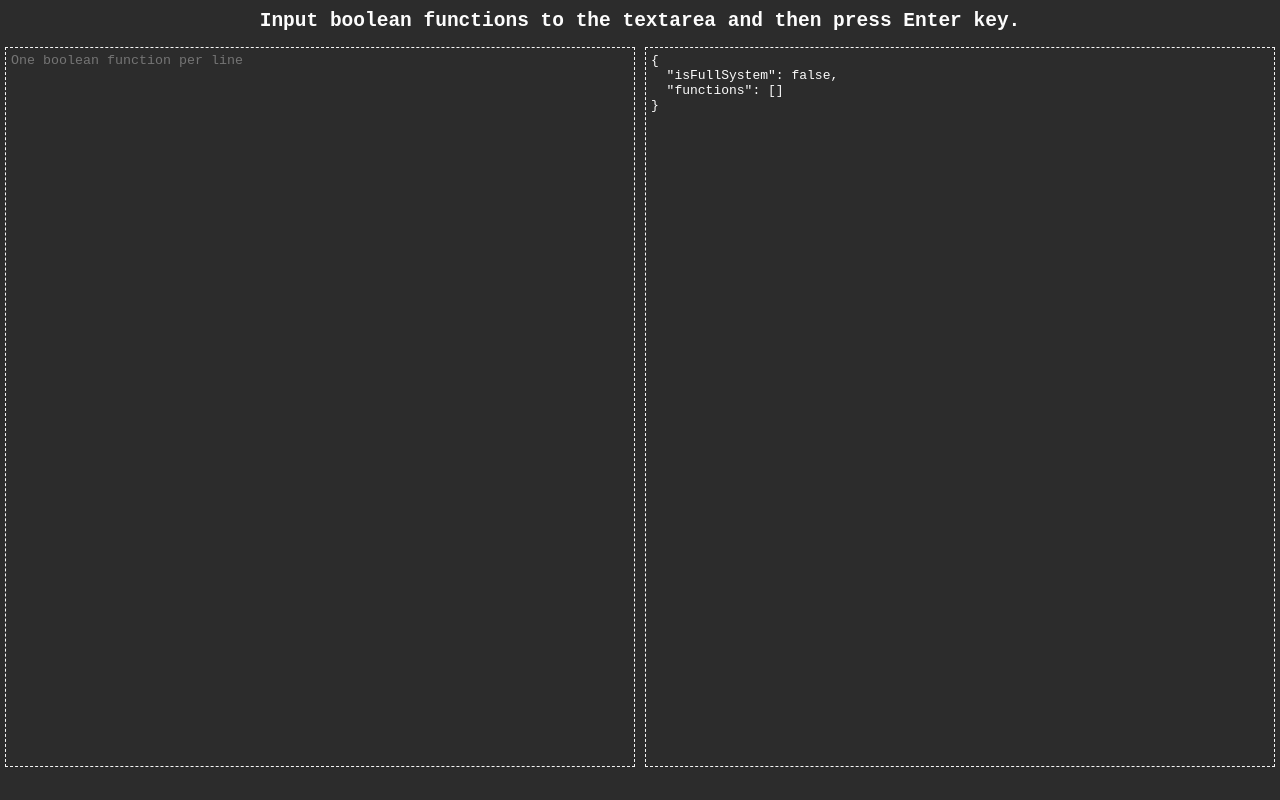
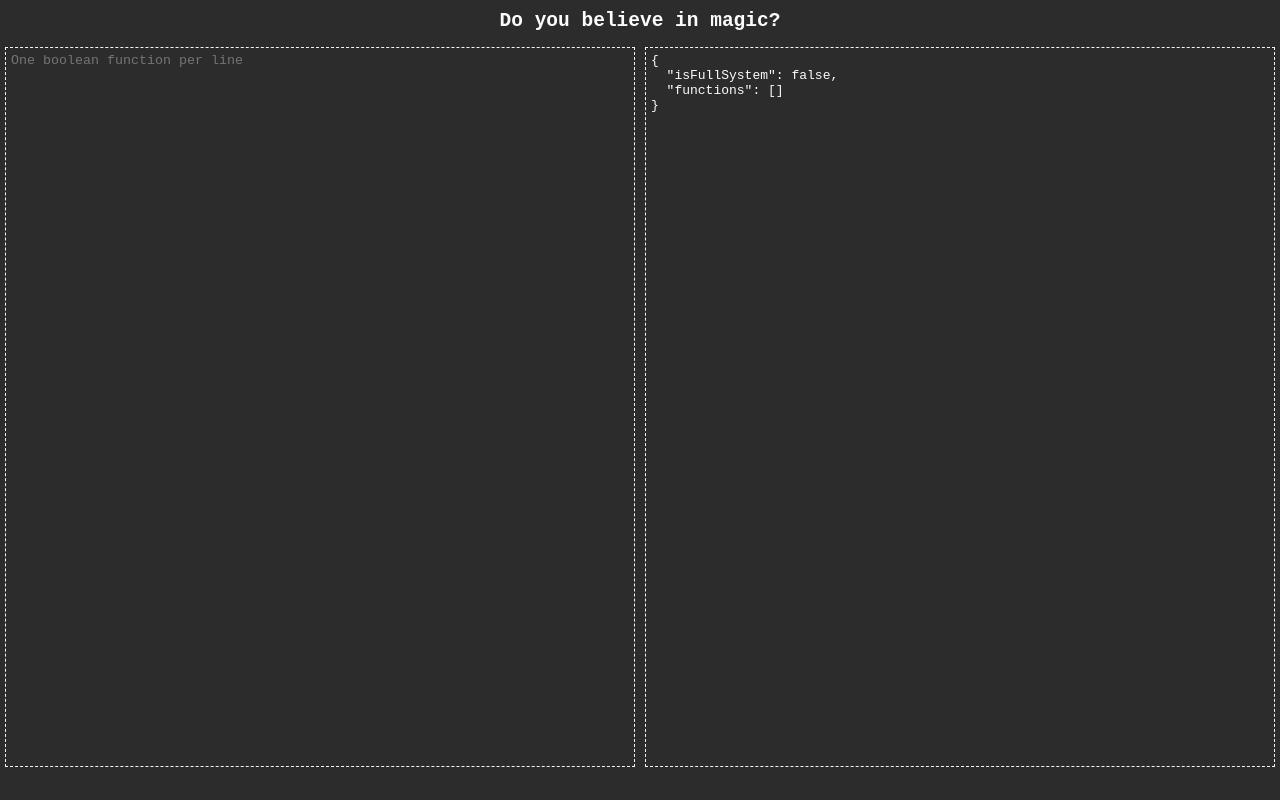
Before and after one commit to kotborealis/posts_theorem, a website built with webpack: page index.html in a window 1280 px wide. Built offline with nearby package versions, Linux system fonts and the light colour scheme.

Commit message:
Changed interface line

```diff
--- a/index.html
+++ b/index.html
@@ -3,7 +3,7 @@
     <link type="text/css" rel="stylesheet" href="index.css" media="screen,projection">
 </head>
 <body>
-    <h2>Input boolean functions to the textarea and then press Enter key.</h2>
+    <h2>Do you believe in magic?</h2>
     <div id="_container">
         <textarea id="_input" placeholder="One boolean function per line"></textarea>
         <div id="_output">
```
